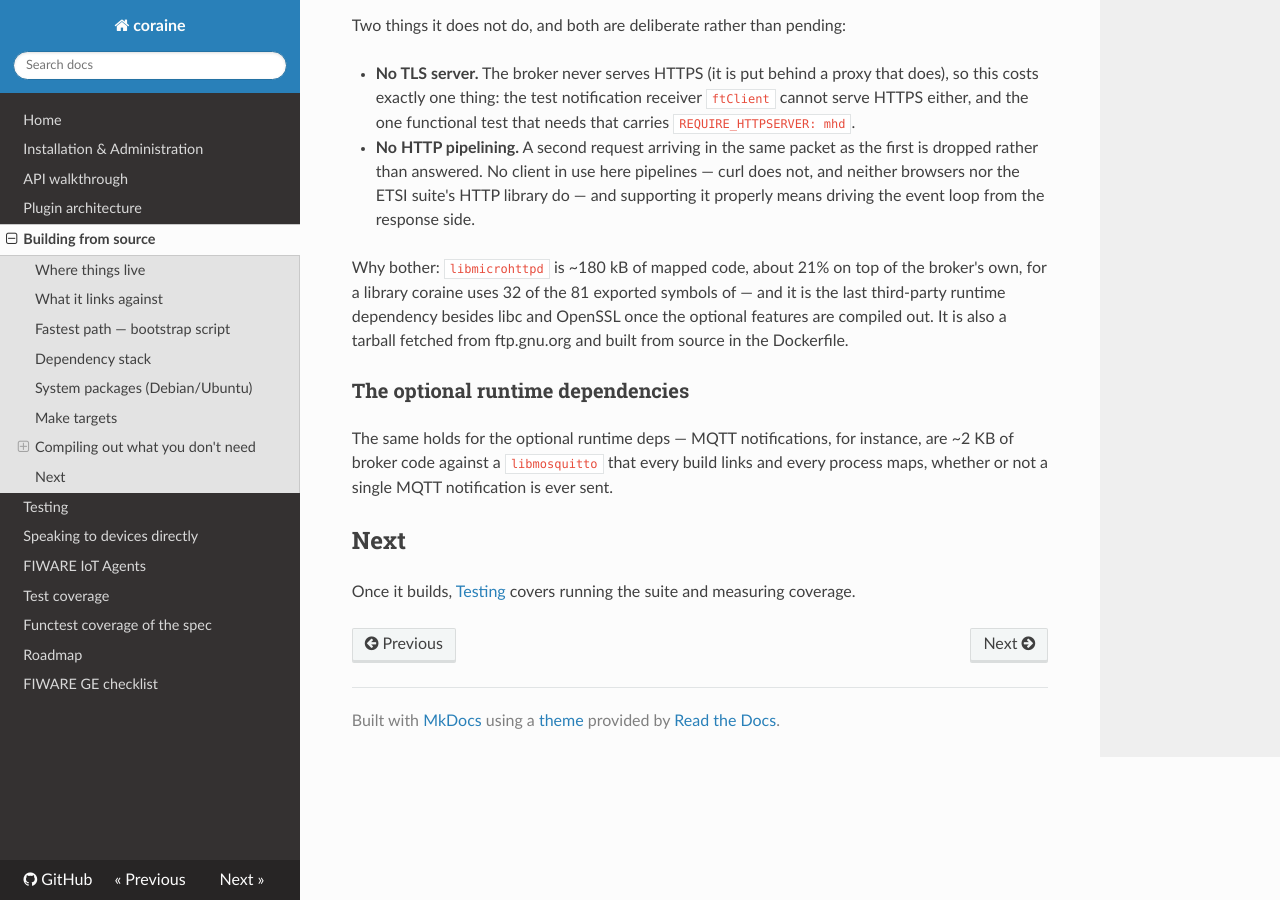
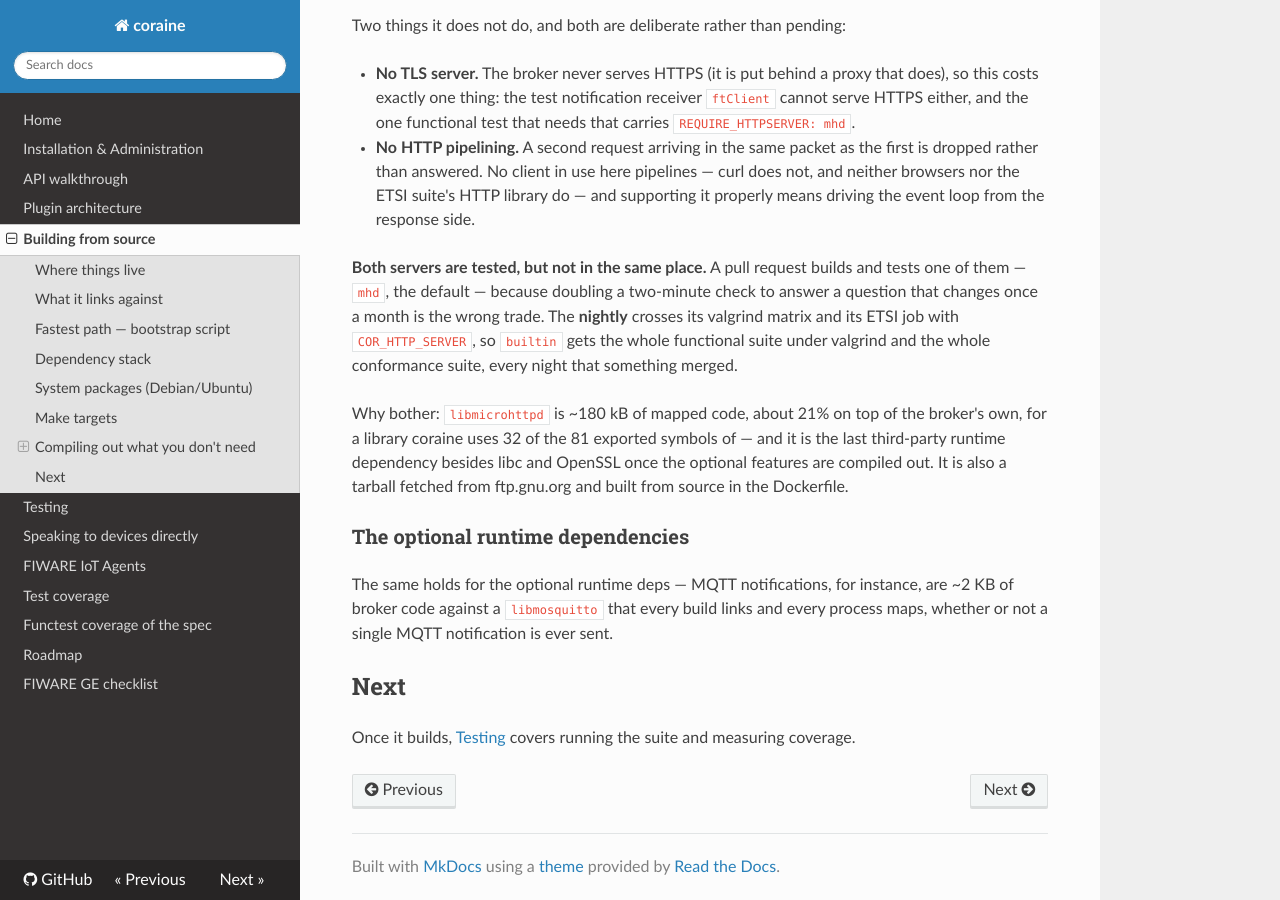
Before and after one commit to SEAMWARE/coraine, an MkDocs documentation site: the page built from doc/building.md, in a window 1280 px wide and 900 px high, scrolled down 6164 px. Built offline with MkDocs 1.6.1, drawn with Linux system fonts in a browser that asks for light colours; nearby versions of some CDN libraries; comment, search, counter and statistics services are not loaded.

Commit message:
ci: the nightly runs both HTTP servers
A pull request builds ONE of them — `mhd`, the default — so nothing on a PR
would notice `builtin` rotting. Doubling the two-minute PR check to answer a
question that changes once a month is the wrong trade; the nightly is where the
slow half already lives.

So `COR_HTTP_SERVER` becomes a matrix axis on the two jobs that answer it:

  valgrind    4 shards x 2 servers. A valgrind run is a FUNCTIONAL run as well -
              it fails on an output mismatch exactly as the plain suite does - so
              one matrix answers both "does it still pass" and "does it still
              leak". Which is the pairing that matters here: the built-in server
              arrived with a use-after-the-connection-moved-on and a deadlock.

  etsi        2 servers. A conformance claim is about the DEPLOYMENT, and the
              HTTP server is part of the deployment. The six TPs the built-in one
              first failed were all query strings the functional suite never
              sends — `q=name=="Eiffel Tower"`, form-encoded, with the space on
              the wire as a `+` — so the functional suite could not have caught
              them, and did not.

COR_HTTP_SERVER goes on `make di`, which passes it down to corRest's own make as
well as to cmake. Setting it on one side only links a broker against a corRest
compiled the other way, and nothing reports that. `coraine --version` is echoed
after the build so the job's log says which server it actually got.

Artifact names carry the leg (`etsi-results-builtin`, `valgrind-builtin-1-156`):
two jobs uploading one artifact name is a conflict whose winner is whichever
finished last.

Co-Authored-By: Claude Opus 5 (1M context) <noreply@anthropic.com>
Claude-Session: https://claude.ai/code/session_01TGatXwrHx1CreL49sCuS37

```diff
--- a/doc/building.md
+++ b/doc/building.md
@@ -296,6 +296,13 @@ Two things it does not do, and both are deliberate rather than pending:
   does not, and neither browsers nor the ETSI suite's HTTP library do — and
   supporting it properly means driving the event loop from the response side.
 
+**Both servers are tested, but not in the same place.** A pull request builds and
+tests one of them — `mhd`, the default — because doubling a two-minute check to
+answer a question that changes once a month is the wrong trade. The **nightly**
+crosses its valgrind matrix and its ETSI job with `COR_HTTP_SERVER`, so `builtin`
+gets the whole functional suite under valgrind and the whole conformance suite,
+every night that something merged.
+
 Why bother: `libmicrohttpd` is ~180 kB of mapped code, about 21% on top of the
 broker's own, for a library coraine uses 32 of the 81 exported symbols of — and
 it is the last third-party runtime dependency besides libc and OpenSSL once the
```
Also changed, not shown: 1 other file.
